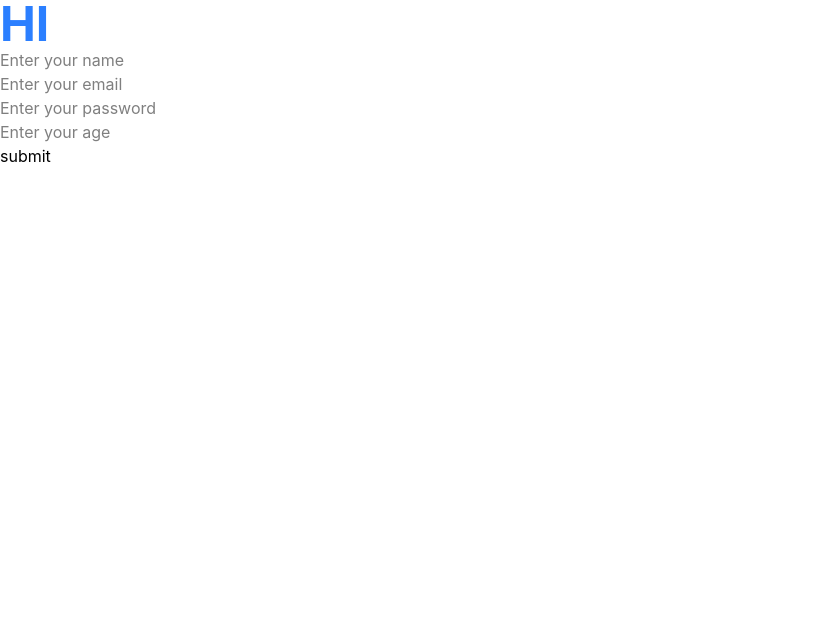
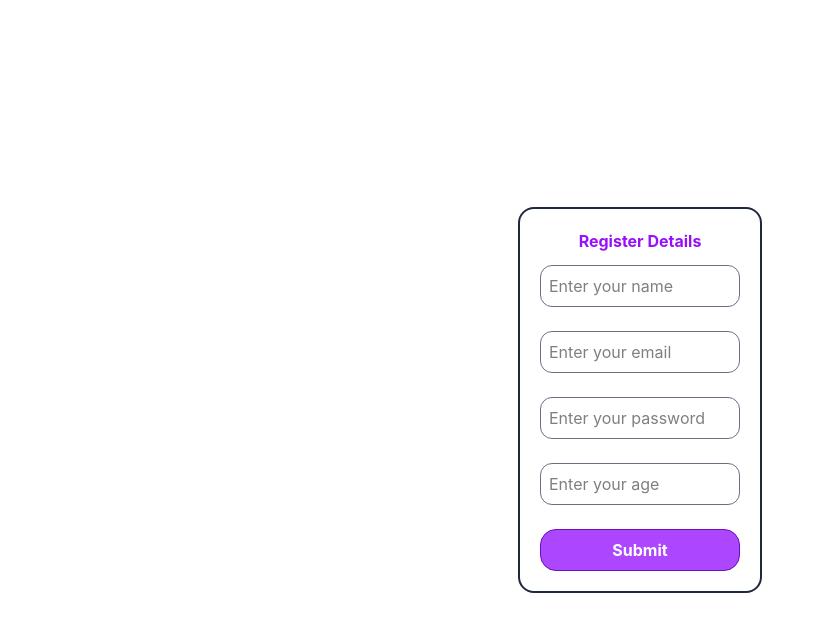
Before and after one commit to sazzysara/fsd-project, a React (Vite) app in the folder frontend/: page /register in a window 1280 px wide. Shown: the top 632 px of the page, without its empty margins (0-824 px from the left). Built offline with nearby package versions, Linux system fonts and the light colour scheme.

Commit message:
Updated CSS for register page @1.pm

```diff
--- a/frontend/src/pages/login.jsx
+++ b/frontend/src/pages/login.jsx
@@ -62,11 +62,15 @@ function Login() {
     <button type="submit" onClick={()=>Print()}>submit</button>
   */}
 <form action="">
-    <div className="text-blue-500 text-5xl font-bold">HI</div>
-    <input type="text" required placeholder="username" name="username"  onChange={handlechange}></input>
-    <input type="password" required placeholder="Enter your password" name="password"  onChange={handlechange}></input>
-    {/* <button type="submit" onClick={()=>console.log(email,pass)}>Submit</button> */}
-    <button type="submit" onClick={handlesubmit}>submit</button>
+    <div className="flex justify-center items-center min-h-screen">
+      <div className="border-2 border-purple-500 flex flex-col justify-center items-center gap-3">
+         <input type="text" required placeholder="username" name="username"  onChange={handlechange}></input>
+         <input type="password" required placeholder="Enter your password" name="password"  onChange={handlechange}></input>
+         {/* <button type="submit" onClick={()=>console.log(email,pass)}>Submit</button> */}
+         <button type="submit" onClick={handlesubmit}>submit</button>
+
+      </div>
+    </div>
 </form>
   </>
   );
--- a/frontend/src/pages/register.jsx
+++ b/frontend/src/pages/register.jsx
@@ -17,16 +17,21 @@ function onSubmit1(data){
 }
 return(
     <form onSubmit={handleSubmit(onSubmit1)}>
-    <div className="text-blue-500 text-5xl font-bold">HI</div>
-    <input type="text" placeholder="Enter your name" {...register("name")}></input>
+    {/* <div className="text-blue-500 text-5xl font-bold">HI</div> */}
+    <div className="flex justify-center items-center min-h-screen">
+        <div className="border-2 border-gray-800 rounded-2xl p-5 flex flex-col items-center gap-3 ">
+        <h2 className="flex flex-col justify-center font-bold text-purple-600">Register Details</h2>
+        <input className="border border-gray-500 p-2 rounded-xl w-50" type="text" placeholder="Enter your name" {...register("name")}></input>
     <p>{errors.name?.message}</p>
-    <input type="email" placeholder="Enter your email" {...register("email")}></input>
+    <input className="border border-gray-500 p-2 rounded-xl w-50" type="email" placeholder="Enter your email" {...register("email")}></input>
     <p>{errors.email?.message}</p>
-    <input type="password" placeholder="Enter your password" {...register("password")}></input>
+    <input className="border border-gray-500 p-2 rounded-xl w-50" type="password" placeholder="Enter your password" {...register("password")}></input>
     <p>{errors.password?.message}</p>
-    <input type="number" placeholder="Enter your age" {...register("age")}></input>
+    <input className="border border-gray-500 p-2 rounded-xl w-50" type="number" placeholder="Enter your age" {...register("age")}></input>
     <p>{errors.age?.message}</p>
-    <button type="submit">submit</button>
+    <button className="border border-purple-800 text-white font-bold p-2 rounded-2xl w-50 bg-purple-500 hover:bg-blue-800" type="submit">Submit</button>
+    </div>
+    </div>
 </form>
 
 )
```
